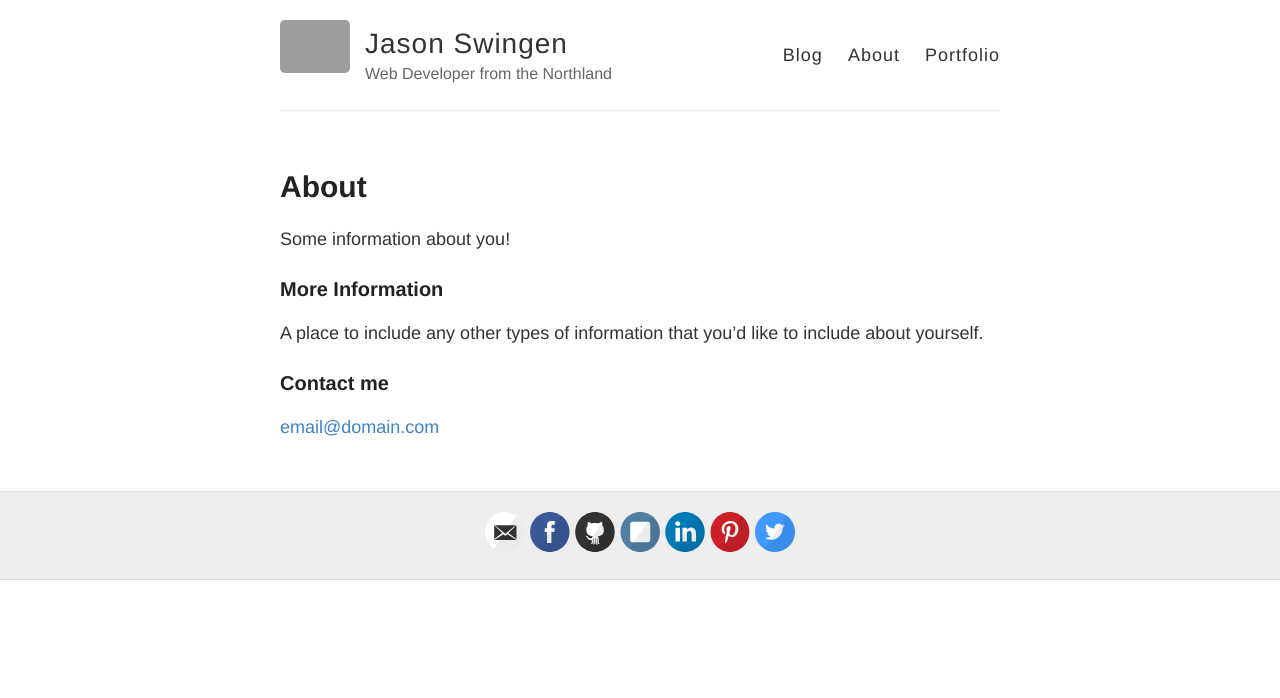
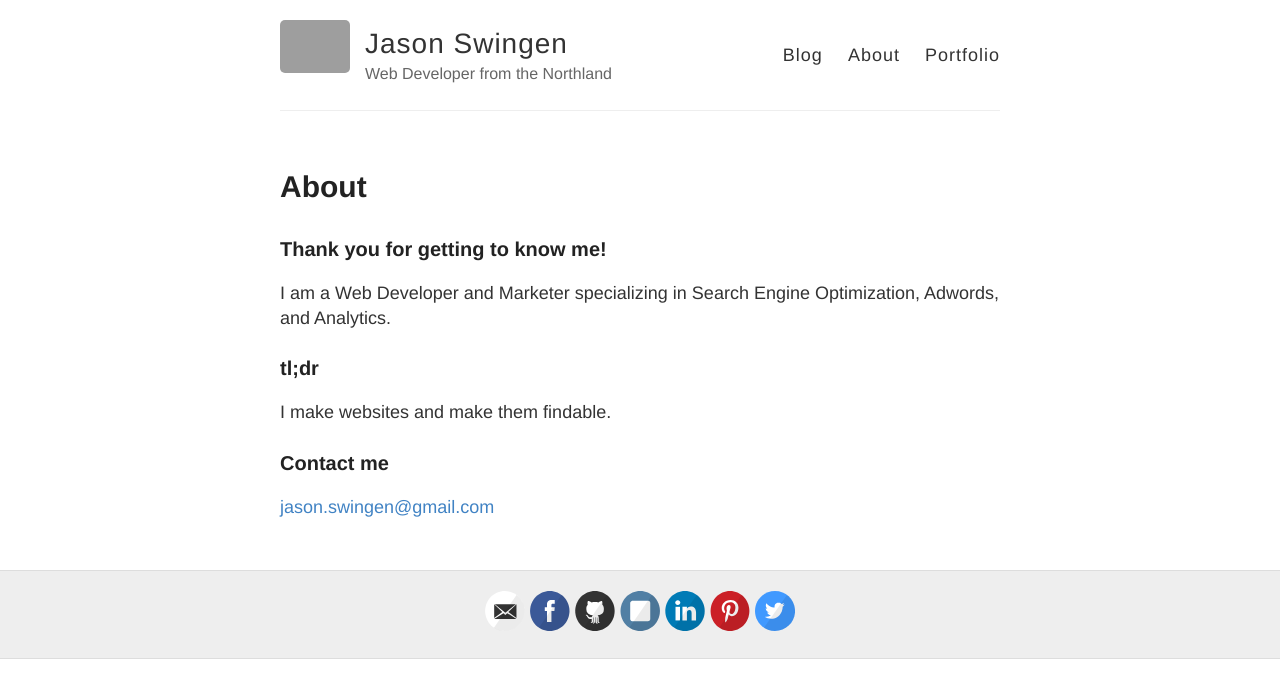
Before and after one commit to JasonSwingen/JasonSwingen.github.io, a Jekyll site: the page built from about.md, in a window 1280 px wide. Shown: the top 698 px of the page. Built offline with Jekyll 4.4.1, drawn with Linux system fonts in a browser that asks for light colours; grey boxes are pictures that could not be loaded.

Commit message:
edited portfolio and about pages

```diff
--- a/about.md
+++ b/about.md
@@ -4,12 +4,14 @@ title: About
 permalink: /about/
 ---
 
-Some information about you!
+### Thank you for getting to know me!
 
-### More Information
+I am a Web Developer and Marketer specializing in Search Engine Optimization, Adwords, and Analytics.
 
-A place to include any other types of information that you'd like to include about yourself.
+### tl;dr
+
+I make websites and make them findable.
 
 ### Contact me
 
-[email@domain.com](mailto:email@domain.com)
+[jason.swingen@gmail.com](mailto:jason.swingen@gmail.com)
```
Also changed, not shown: portfolio.md (+7 -2 lines).
